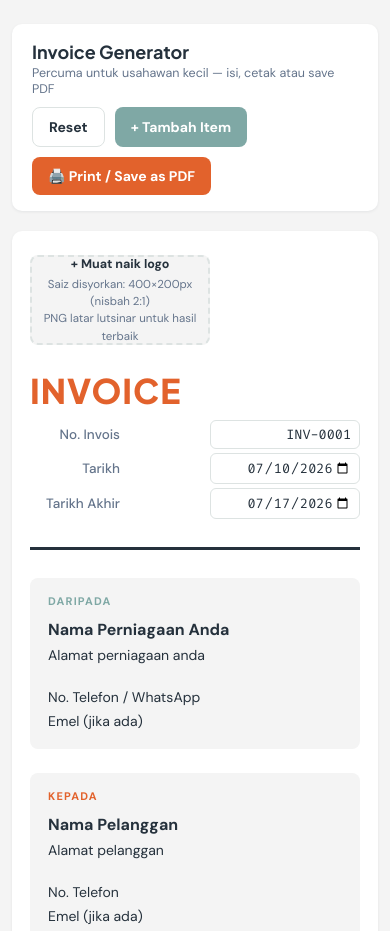
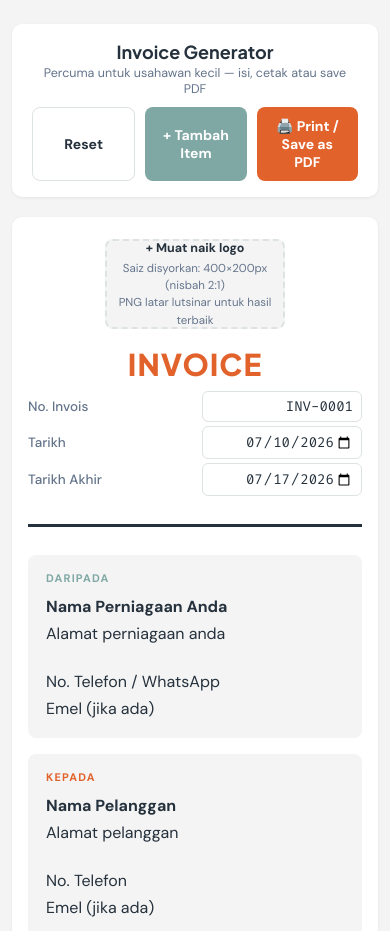
Before and after one commit to mrsatiqah/free-invoice-generator, a plain HTML site: page index.html in a window 390 px wide. Shown: the top 931 px of the page. Drawn offline with Linux system fonts and the light colour scheme.

Commit message:
Update index.html

```diff
--- a/index.html
+++ b/index.html
@@ -361,16 +361,36 @@
   }
 
   @media (max-width:720px){
-    .sheet{padding:24px 18px;}
-    .invoice-header{flex-direction:column;}
-    .invoice-title-block{text-align:left; width:100%;}
-    .meta-row{justify-content:space-between;}
-    .parties{grid-template-columns:1fr;}
-    .bottom-grid{grid-template-columns:1fr;}
-    .sign-box{align-items:flex-start;}
-    .sign-canvas-wrap, .sign-line{max-width:100%;}
+    .sheet{padding:22px 16px;}
+
+    .invoice-header{flex-direction:column; align-items:center; text-align:center; gap:16px;}
+    .logo-zone{margin:0 auto;}
+    .invoice-title-block{text-align:center; width:100%;}
+    .invoice-title{font-size:30px;}
+    .meta-row{justify-content:space-between; width:100%;}
+    .meta-row label{text-align:left;}
+    .meta-row input{flex:1; width:auto; max-width:160px;}
+
+    .parties{grid-template-columns:1fr; gap:16px;}
+
+    table.items{font-size:13px;}
     table.items thead th:nth-child(2), table.items tbody td:nth-child(2){display:none;}
+    table.items thead th, table.items tbody td{padding:8px 6px;}
+
+    .totals-wrap{justify-content:stretch;}
+    .totals{width:100%;}
+
+    .bottom-grid .payment-col{max-width:100%;}
+
+    /* Prevent iOS Safari from auto-zooming when focusing inputs */
+    input, textarea{font-size:16px !important;}
+    table.items .num-input, .totals-line input, .meta-row input{font-size:14px !important;}
+
+    .toolbar{flex-direction:column; align-items:stretch; text-align:center;}
+    .toolbar > div{justify-content:center;}
+    .btn{flex:1;}
   }
+
 </style>
 </head>
 <body>
```
